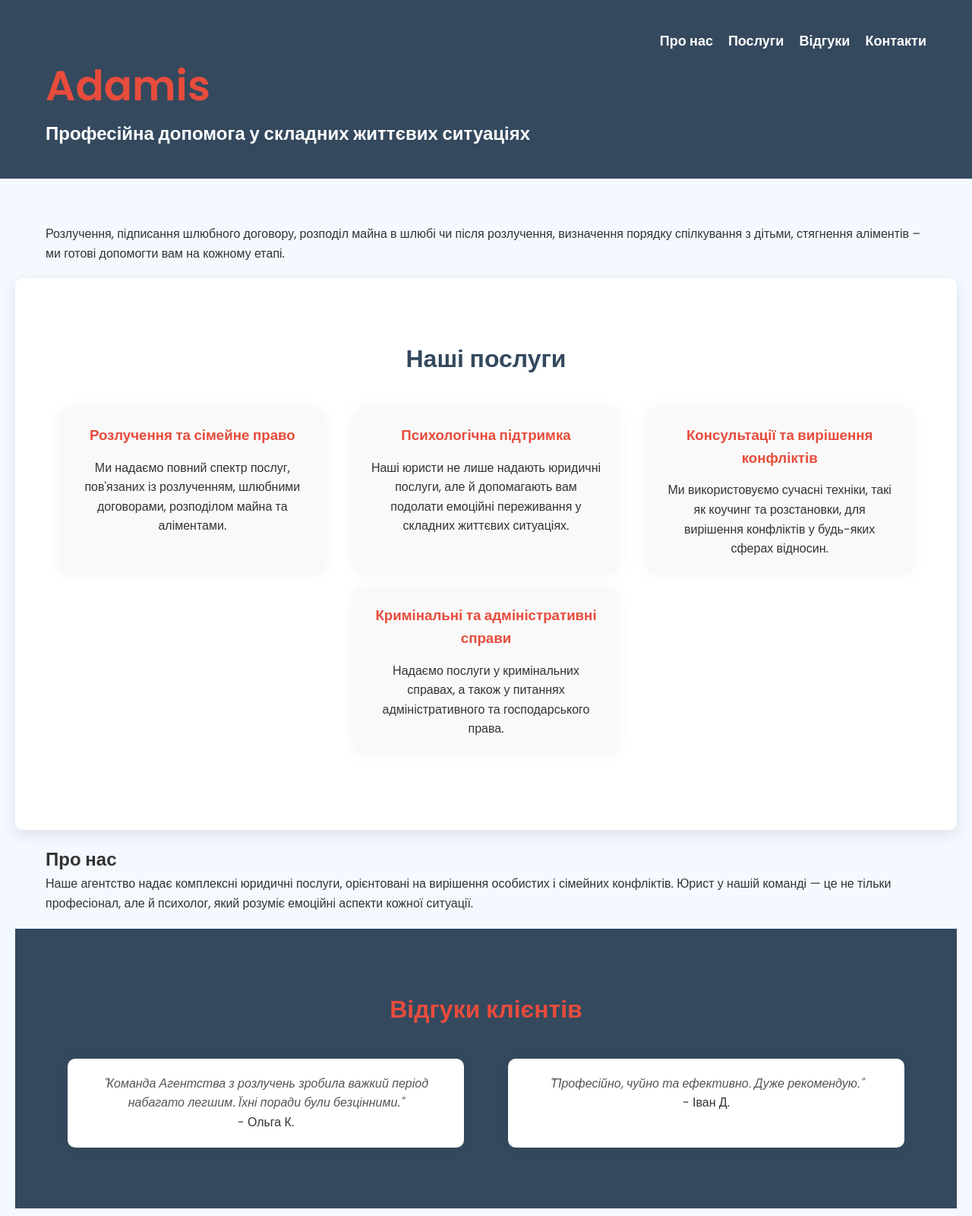
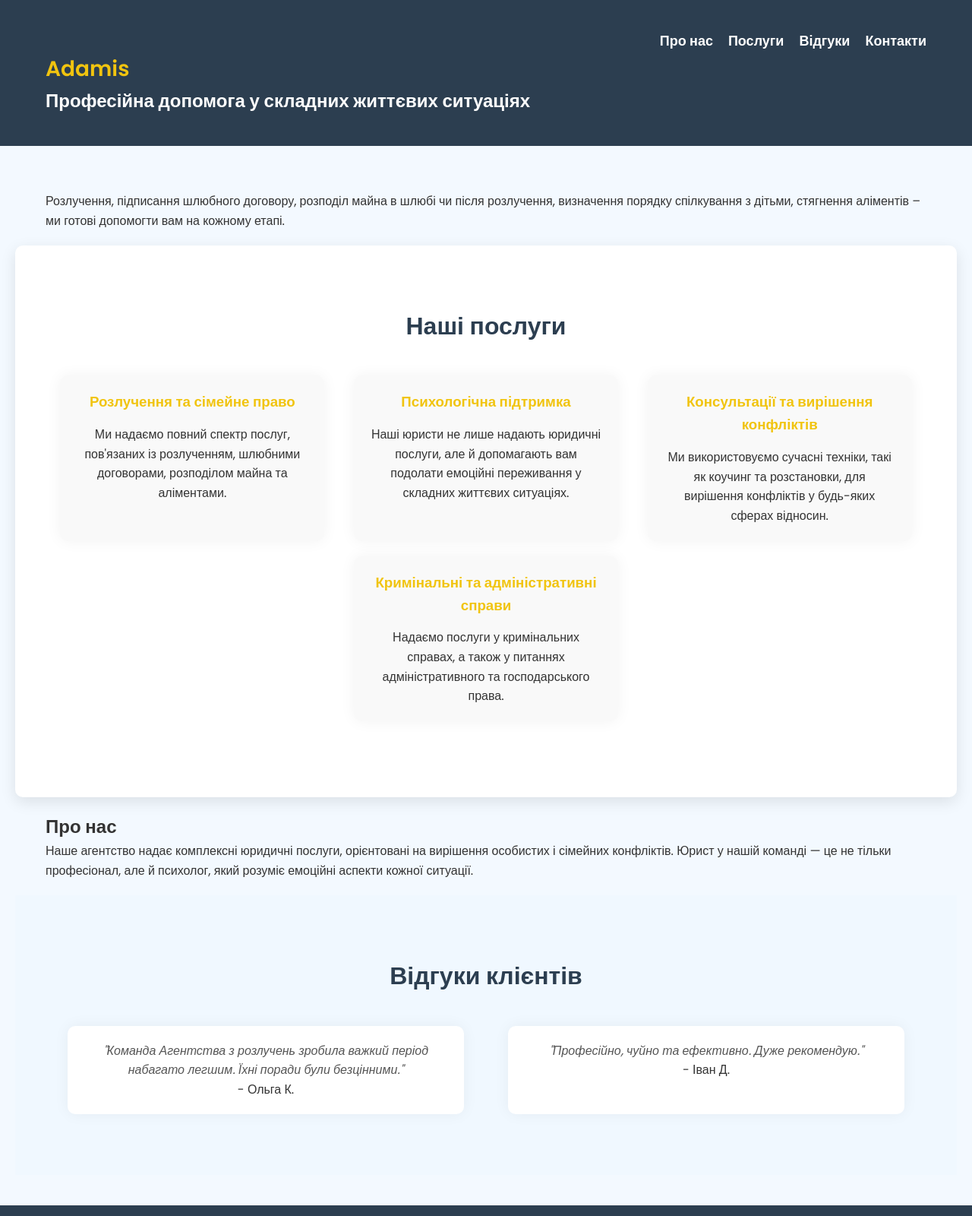
Before and after one commit to roman-bp/divorceAgency, a plain HTML site: page index.html in a window 1280 px wide. Shown: the top 1600 px of the page at 76% size. Drawn offline with Linux system fonts and the light colour scheme.

Commit message:
золотой

```diff
--- a/styles.css
+++ b/styles.css
@@ -19,15 +19,15 @@ body {
 }
 
 header {
-    background: #34495E; /* Серо-синий */
+    background: #2C3E50; /* Темно-синий */
     padding: 20px 0;
     box-shadow: 0 4px 6px rgba(0, 0, 0, 0.1);
 }
 
 header .logo h1 {
-    color: #E74C3C; /* Красный */
-    font-size: 55px;
-    font-weight: 900;
+    color: #F1C40F; /* Золотой */
+    font-size: 28px;
+    font-weight: 600;
 }
 
 header .logo h2 {
@@ -53,7 +53,7 @@ nav ul li a {
 }
 
 nav ul li a:hover {
-    color: #E74C3C; /* Красный */
+    color: #F1C40F; /* Золотой */
 }
 
 main {
@@ -72,7 +72,7 @@ main {
 #services h2 {
     font-size: 32px;
     margin-bottom: 40px;
-    color: #34495E; /* Серо-синий */
+    color: #2C3E50; /* Темно-синий */
 }
 
 .service-cards {
@@ -98,19 +98,19 @@ main {
 }
 
 .service-card h3 {
-    color: #E74C3C; /* Красный */
+    color: #F1C40F; /* Золотой */
     margin-bottom: 15px;
 }
 
 #testimonials {
-    background-color: #34495E; /* Серо-синий */
+    background-color: #f0f8ff;
     padding: 60px 0;
 }
 
 #testimonials h2 {
     font-size: 32px;
     margin-bottom: 40px;
-    color: #E74C3C; /* Красный */
+    color: #2C3E50; /* Темно-синий */
     text-align: center;
 }
 
@@ -140,7 +140,7 @@ main {
 }
 
 footer {
-    background-color: #34495E; /* Серо-синий */
+    background-color: #2C3E50; /* Темно-синий */
     color: white;
     padding: 60px 0;
 }
@@ -175,7 +175,7 @@ footer form textarea {
 
 footer form button {
     padding: 10px 20px;
-    background-color: #E74C3C; /* Красный */
+    background-color: #F1C40F; /* Золотой */
     color: white;
     border: none;
     border-radius: 5px;
@@ -185,7 +185,7 @@ footer form button {
 }
 
 footer form button:hover {
-    background-color: #C0392B; /* Темный красный */
+    background-color: #D4AC0D; /* Более темный золотой */
 }
 
 /* Адаптивные стили */
```
